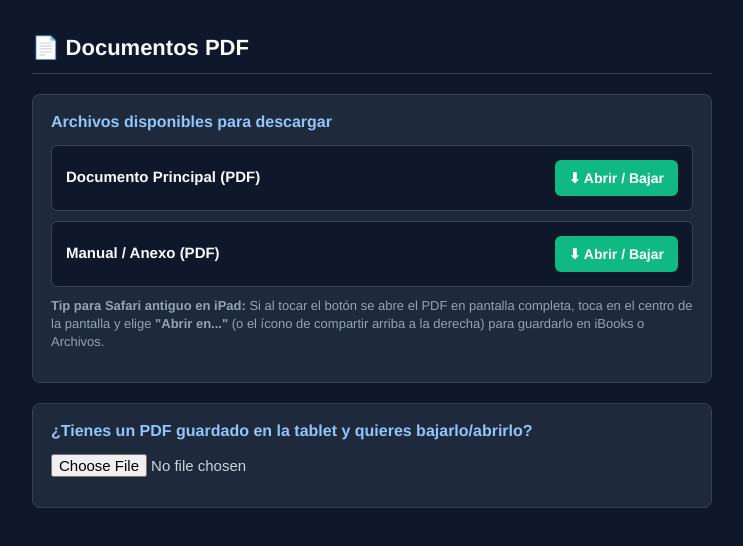
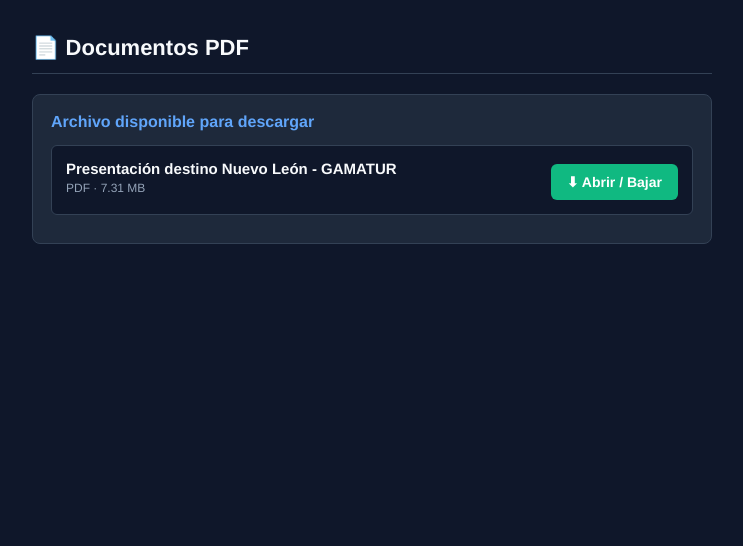
Before and after one commit to jarriaga090-arch/bren, a plain HTML site: page index.html in a window 1280 px wide. Shown: the whole page, without its empty margins (268-1011 px from the left). Drawn offline with Linux system fonts and the light colour scheme.

Commit message:
Update HTML structure and styles for PDF display
Updated the title and modified styles for better presentation. Adjusted PDF display elements and removed unnecessary sections.

```diff
--- a/index.html
+++ b/index.html
@@ -3,9 +3,8 @@
 <head>
   <meta charset="UTF-8">
   <meta name="viewport" content="width=device-width, initial-scale=1.0">
-  <title>Descarga de Documentos PDF</title>
+  <title>Presentación Destino Nuevo León</title>
   <style>
-    /* CSS clásico compatible con Safari antiguo (iOS 9 / 10 / 11 / 12) */
     body {
       background-color: #0f172a;
       color: #f8fafc;
@@ -29,13 +28,12 @@
       border: 1px solid #334155;
       border-radius: 8px;
       padding: 18px;
-      margin-bottom: 20px;
     }
     .card h2 {
       font-size: 16px;
       margin-top: 0;
       margin-bottom: 14px;
-      color: #93c5fd;
+      color: #60a5fa;
     }
     .pdf-row {
       background-color: #0f172a;
@@ -45,46 +43,40 @@
       margin-bottom: 10px;
       overflow: hidden;
     }
-    .pdf-title {
+    .pdf-info {
       float: left;
       width: 60%;
+      word-wrap: break-word;
+    }
+    .pdf-title {
       font-size: 15px;
       font-weight: bold;
-      padding-top: 8px;
-      word-wrap: break-word;
+      margin-bottom: 4px;
+    }
+    .pdf-meta {
+      font-size: 12px;
+      color: #94a3b8;
     }
     .pdf-actions {
       float: right;
       text-align: right;
+      padding-top: 4px;
     }
     .btn {
       display: inline-block;
-      padding: 10px 14px;
+      padding: 10px 16px;
       border-radius: 6px;
       text-decoration: none;
       font-size: 14px;
       font-weight: bold;
       color: #ffffff;
-      border: none;
-      cursor: pointer;
-    }
-    .btn-green {
       background-color: #10b981;
-    }
-    .btn-blue {
-      background-color: #3b82f6;
     }
     .help-text {
       font-size: 13px;
       color: #94a3b8;
-      margin-top: 8px;
+      margin-top: 14px;
       line-height: 1.4;
-    }
-    input[type="file"] {
-      display: block;
-      margin: 12px 0;
-      font-size: 15px;
-      color: #cbd5e1;
     }
   </style>
 </head>
@@ -93,73 +85,17 @@
   <div class="container">
     <h1>📄 Documentos PDF</h1>
 
-    <!-- SECCIÓN 1: PDFs alojados en tu repositorio de GitHub -->
     <div class="card">
-      <h2>Archivos disponibles para descargar</h2>
+      <h2>Archivo disponible para descargar</h2>
 
-      <!-- ARCHIVO 1: Cambia "documento1.pdf" por el nombre real de tu archivo en GitHub -->
       <div class="pdf-row">
-        <div class="pdf-title">Documento Principal (PDF)</div>
+        <div class="pdf-info">
+          <div class="pdf-title">Presentación destino Nuevo León - GAMATUR</div>
+          <div class="pdf-meta">PDF · 7.31 MB</div>
+        </div>
         <div class="pdf-actions">
-          <a href="documento1.pdf" download="documento1.pdf" target="_blank" class="btn btn-green">
+          <a id="pdfLink" href="Presentaci%C3%B3n%20destino%20Nuevo%20Le%C3%B3n%20-%20GAMATUR_compressed%20(1).pdf" target="_blank" class="btn">
             ⬇ Abrir / Bajar
           </a>
         </div>
       </div>
-
-      <!-- ARCHIVO 2: Duplica este bloque si subes más PDFs -->
-      <div class="pdf-row">
-        <div class="pdf-title">Manual / Anexo (PDF)</div>
-        <div class="pdf-actions">
-          <a href="documento2.pdf" download="documento2.pdf" target="_blank" class="btn btn-green">
-            ⬇ Abrir / Bajar
-          </a>
-        </div>
-      </div>
-
-      <p class="help-text">
-        <strong>Tip para Safari antiguo en iPad:</strong> Si al tocar el botón se abre el PDF en pantalla completa, toca en el centro de la pantalla y elige <strong>"Abrir en..."</strong> (o el ícono de compartir arriba a la derecha) para guardarlo en iBooks o Archivos.
-      </p>
-    </div>
-
-    <!-- SECCIÓN 2: Cargar un PDF local desde la memoria de la tablet -->
-    <div class="card">
-      <h2>¿Tienes un PDF guardado en la tablet y quieres bajarlo/abrirlo?</h2>
-      <input type="file" id="pdfInput" accept=".pdf,application/pdf">
-      <div id="localResult"></div>
-    </div>
-  </div>
-
-  <!-- JavaScript ES5 puro (100% compatible con versiones viejas de Safari) -->
-  <script type="text/javascript">
-    var pdfInput = document.getElementById('pdfInput');
-    var localResult = document.getElementById('localResult');
-
-    pdfInput.onchange = function() {
-      var files = pdfInput.files;
-      if (!files || files.length === 0) {
-        return;
-      }
-
-      var file = files[0];
-      var reader = new FileReader();
-
-      localResult.innerHTML = '<p class="help-text">Procesando archivo...</p>';
-
-      reader.onload = function(e) {
-        var dataUrl = e.target.result;
-        localResult.innerHTML =
-          '<div class="pdf-row" style="margin-top:12px;">' +
-            '<div class="pdf-title">' + file.name + '</div>' +
-            '<div class="pdf-actions">' +
-              '<a href="' + dataUrl + '" download="' + file.name + '" target="_blank" class="btn btn-blue">⬇ Descargar</a>' +
-            '</div>' +
-          '</div>';
-      };
-
-      reader.readAsDataURL(file);
-    };
-  </script>
-
-</body>
-</html>
```
